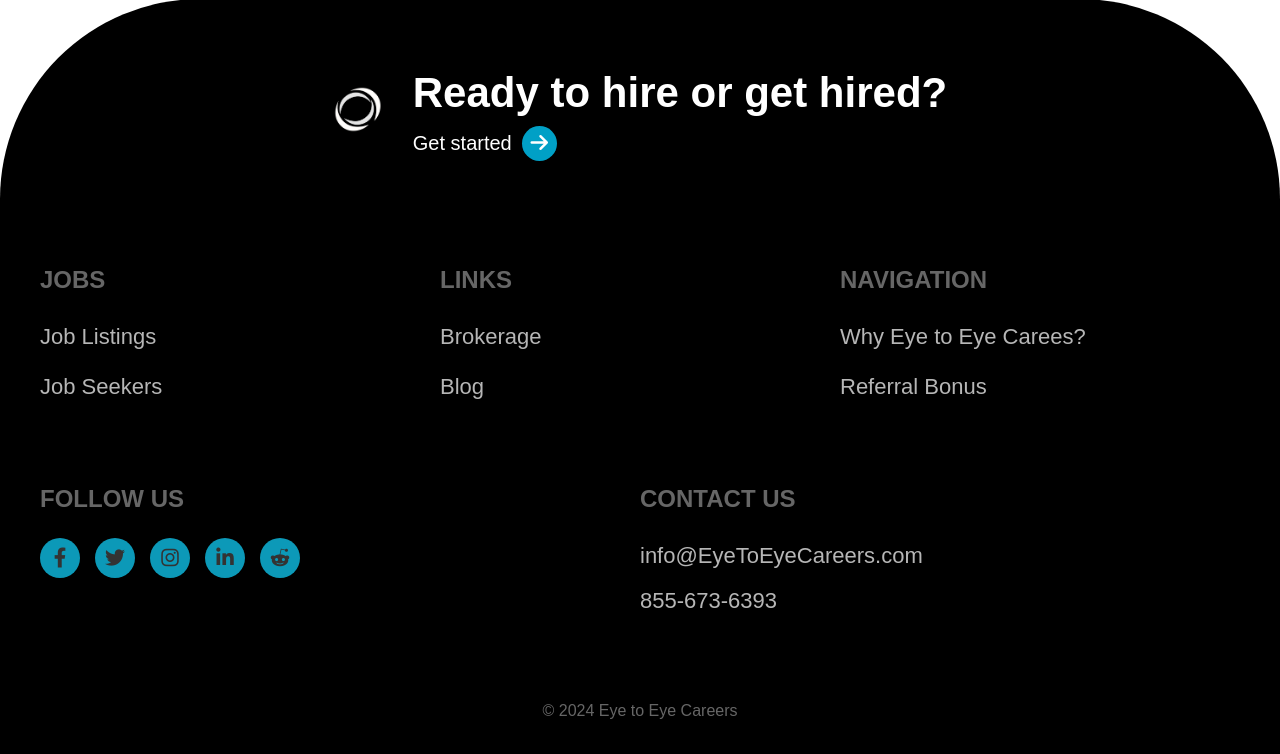
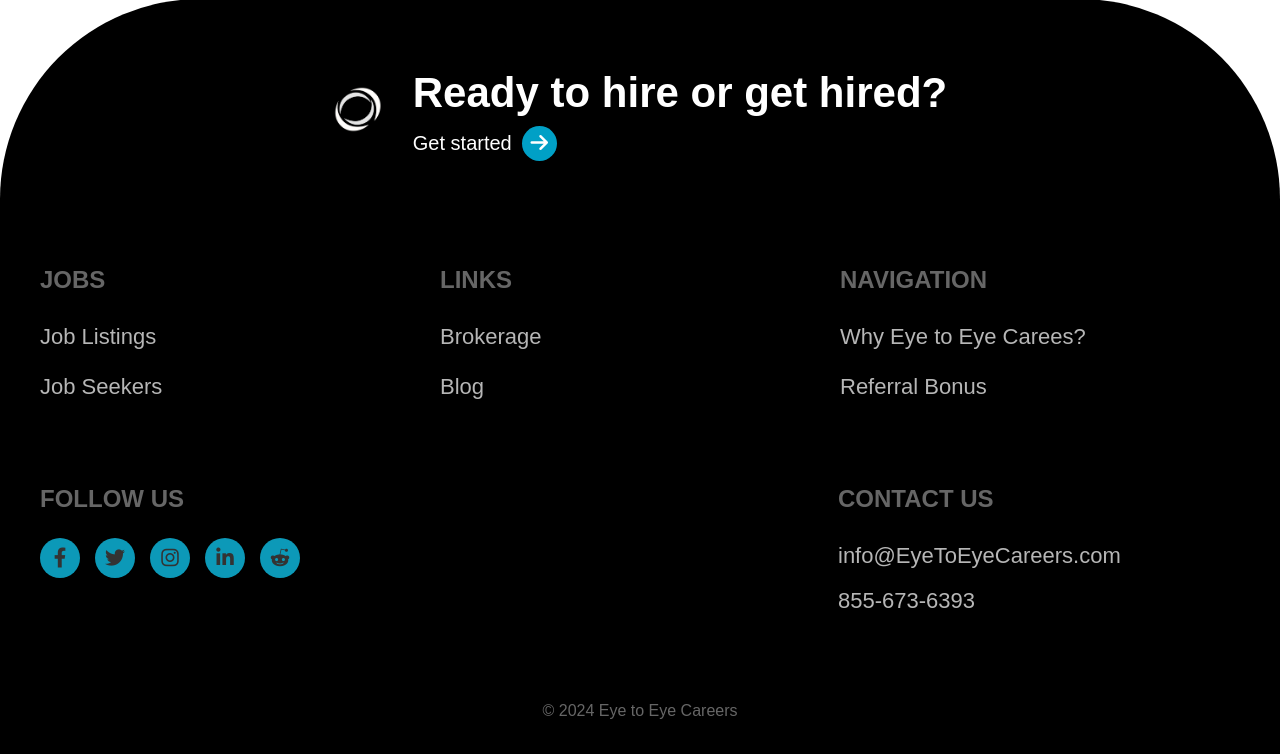
Before and after one commit to srivardhanrr/job_listing, a Django app: page / in a window 1280 px wide. Shown: the part 1520-2274 px from the top of the page. Run offline with Django 5.2, Linux system fonts and the light colour scheme; data that the repository does not hold is empty.

Commit message:
First Commit

```diff
--- a/templates/jobs/footer.html
+++ b/templates/jobs/footer.html
@@ -87,8 +87,9 @@
 /* Bottom Section */
 .footer-bottom {
     display: flex;
-    justify-content: space-around;
+    justify-content: flex-start;
     margin-bottom: 40px;
+    gap: 33%;
 }
 
 .footer-bottom > div {
@@ -211,7 +212,7 @@
         </div>
 
         <!-- Bottom Section -->
-        <div class="footer-bottom">
+        <div style="align-items: stretch" class="footer-bottom">
             <div>
                 <h3>FOLLOW US</h3>
                 <div class="social-links">
```
